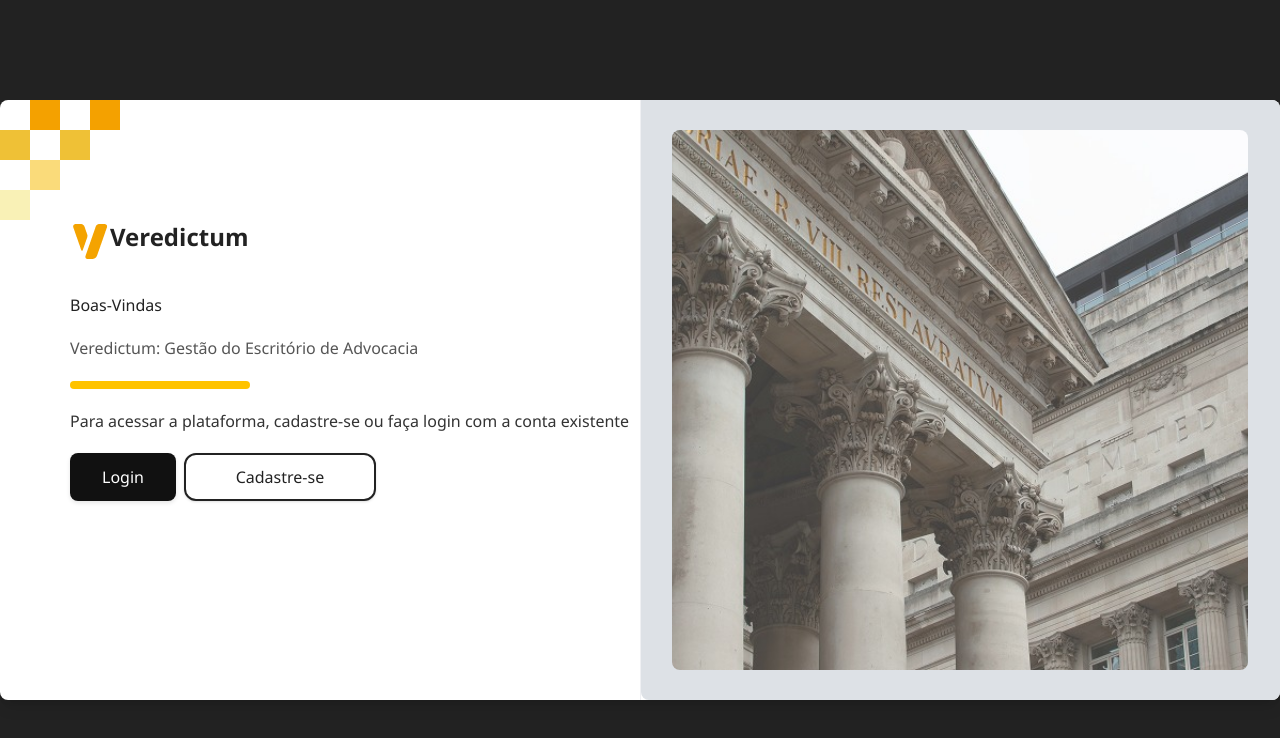
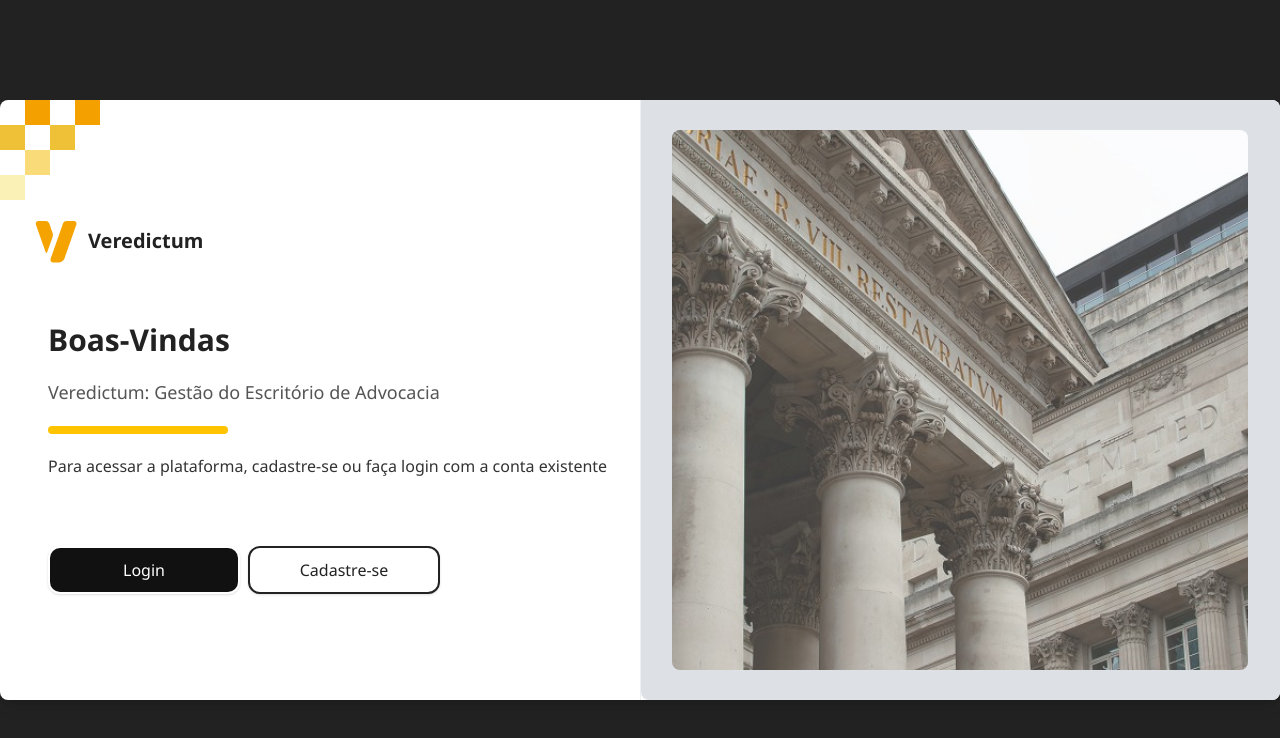
Before and after one commit to Grupo-6-2SISA/veredictum-frontend, a React (Vite) app in the folder veredictum/: page / in a window 1280 px wide. Shown: the top 738 px of the page. Built offline with nearby package versions, Linux system fonts and the light colour scheme.

Commit message:
Feat: modificações na home com tailwind

```diff
--- a/veredictum/src/pages/Home/Home.css
+++ b/veredictum/src/pages/Home/Home.css
@@ -1,160 +1 @@
 @import "tailwindcss";
-
-
-
- body {
-    /* min-height: 100vh;
-    background: #222;
-    display: flex;
-    justify-content: center;
-    align-items: center;
-    margin: 0;
-    padding: 0; */
-    font-family: 'Segoe UI', Arial, sans-serif;
-}
-
-
-
-/* .home-info {
-    width: 50%;
-    height: 100%;
-    box-sizing: border-box;
-} */
-
-
-.home-boas-vindas{
-    margin-left: 70px;
-}
-
-
-/* .logo-row {
-    display: flex;
-    justify-content: start;
-    flex-direction: row;
-    gap: 12px;
-    align-items: start;
-    margin-top: 20px;
-} */
-
-.logo-row img {
-    margin-left: 70px;
-}
-
-.logo-row span {
-    font-size: 1.5rem;
-    font-weight: bold;
-    color: #222;
-    display: flex;
-    align-items: center;
-}
-
-
-
-/* .boas-vindas {
-    font-size: 2.5rem;
-    font-weight: bold;
-    margin: 16px 0 8px 0;
-    color: #222;
-    line-height: 100%;
-} */
-
-/* .subtitle {
-    color: #555;
-    margin-bottom: 8px;
-} */
-
-/* .divider {
-    width: 180px;
-    height: 8px;
-    background: #FFC300;
-    margin: 12px 0;
-    border-radius: 2px;
-} */
-
-/* .button-row {
-    display: flex;
-    gap: 8px;
-    margin-left: 60px;
-    margin-top: 40px;
-} */
-
-
-.btn-login {
-    background: #111;
-    color: #fff;
-    border: none;
-    padding: 12px 32px;
-    border-radius: 8px;
-    font-size: 1rem;
-    cursor: pointer;
-    box-shadow: 0 2px 4px rgba(0, 0, 0, 0.1);
-}
-
-.btn-cadastro {
-    background: #fff;
-    color: #222;
-    border: 2px solid #222;
-    padding: 12px 32px;
-    border-radius: 8px;
-    font-size: 1rem;
-    cursor: pointer;
-    box-shadow: 0 2px 4px rgba(0, 0, 0, 0.1);
-}
-
-.btn-cadastro:hover {
-    background: #616161;
-    color: #fff;
-}
-
-.btn-login:hover {
-    background: #d1d1d1;
-    color: #000;
-}
-
-/* .home-image {
-    display: flex;
-    width: 50%;
-    height: 100%;
-    border-radius: 0px 8px 8px 0px;
-    background-color: #DDE1E6;
-    box-sizing: border-box;
-    justify-content: center;
-    align-items: center;
-} */
-
-/* .home-image img {
-    width: 90%;
-    height: 90%;
-    border-radius: 8px;
-    object-fit: cover;
-} */
-
-
-@media (max-width: 1024px) {
-    .home-card {
-        flex-direction: column;
-        height: auto;
-    }
-
-    .home-info, .home-image {
-        width: 100%;
-        height: auto;
-    }
-
-    .home-boas-vindas {
-        margin-left: 20px;
-        margin-right: 20px;
-    }
-
-    .button-row {
-        margin-left: 20px;
-        flex-direction: column;
-        gap: 12px;
-    }
-
-    .logo-row img {
-        width: 30%;
-        height: auto;
-        margin-right: -20px;
-    }
-}
--- a/veredictum/src/pages/Home/Home.jsx
+++ b/veredictum/src/pages/Home/Home.jsx
@@ -3,6 +3,7 @@ import efeito from './../../assets/svg/efeito.svg';
 import logo from './../../assets/svg/logo_vectorized.svg';
 import imgHome from './../../assets/img/img-home.jpeg';
 import "./Home.css";
+import "./../../styles/typography.css"
 
 
 function Home() {
@@ -14,36 +15,36 @@ function Home() {
       <div className="w-full max-w-[1400px] bg-white rounded-lg flex flex-col lg:flex-row h-auto lg:h-[600px] shadow-lg">
 
         <div className="w-full h-full lg:w-1/2 flex flex-col">
-          <img src={efeito} alt="Efeito decorativo" className="w-30" />
+          <img src={efeito} alt="Efeito decorativo" className="w-25" />
 
-          <div className="logo-row flex items-start mb-3">
+          <div className="logo-row flex items-center gap-2 mb-4 ml-3 mt-2">
             <img
               src={logo}
               alt="Veredictum"
-              className="w-1/10 lg:w-1/16 h-auto mr-20 lg:mr-6 "
+              className="w-12 h-auto "
             />
-            <span className="text-xl font-bold text-[#222] flex items-center justify-center">Veredictum</span>
+            <span className="text-xl font-bold text-[#222] ">Veredictum</span>
           </div>
 
-          <div className="home-boas-vindas flex flex-col ml-4 gap-5">
-            <p className="text-xl font-bold text-[#222]">
+          <div className="flex flex-col ml-4 gap-5">
+            <span className="text-3xl font-bold text-[#222] mt-1">
               Boas-Vindas
-            </p>
-            <p className="text-[#555] text-base lg:text-lg">
+            </span>
+            <span className="text-[#555] text-base lg:text-lg">
               Veredictum: Gestão do Escritório de Advocacia
-            </p>
+            </span>
 
             {/* divider matches vanilla: 180px x 8px */}
             <div className="w-[180px] h-2 lg:h-2 bg-[#FFC300] rounded" />
 
-            <p className="text-[#333]">
+            <span className="text-[#333]">
               Para acessar a plataforma, cadastre-se ou faça login com a conta existente
-            </p>
+            </span>
 
-            <div className="flex gap-[8px] ml-[60px] mt-[40px]">
+            <div className="flex gap-[8px] ml-[60px] mt-4">
               <button
                 onClick={() => navigate('/login')}
-                className="btn-login  bg-[#111] text-white px-8 lg:px-10 py-5 lg:py-2 rounded-xl shadow hover:bg-[#d1d1d1] hover:text-black transition"
+                className="btn-login border-2 bg-[#111] text-white w-full lg:w-48 lg:py-2 rounded-xl shadow hover:bg-[#d1d1d1] hover:text-black transition"
                 style={{ height: '48px' }}
               >
                 Login
```
